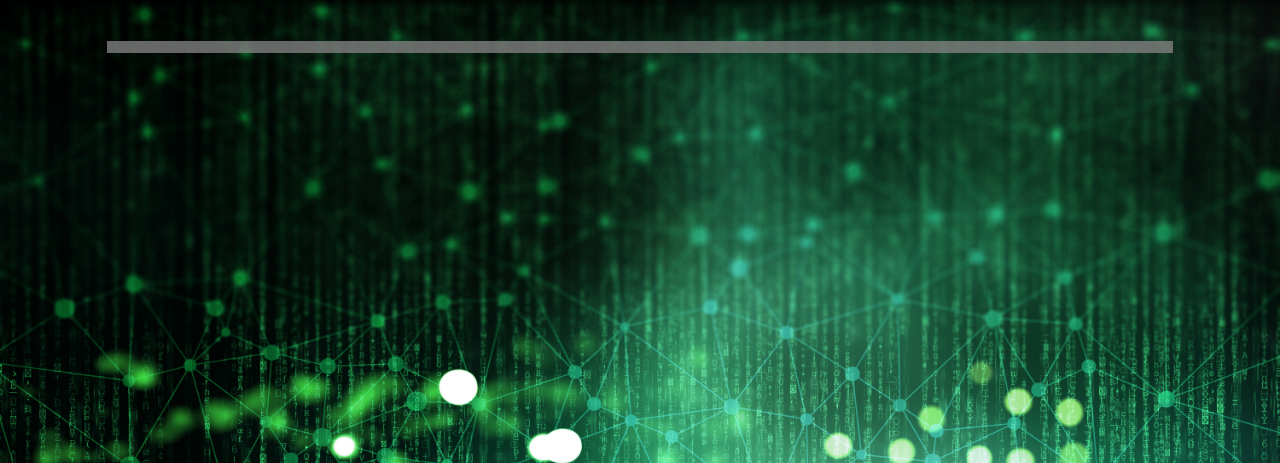
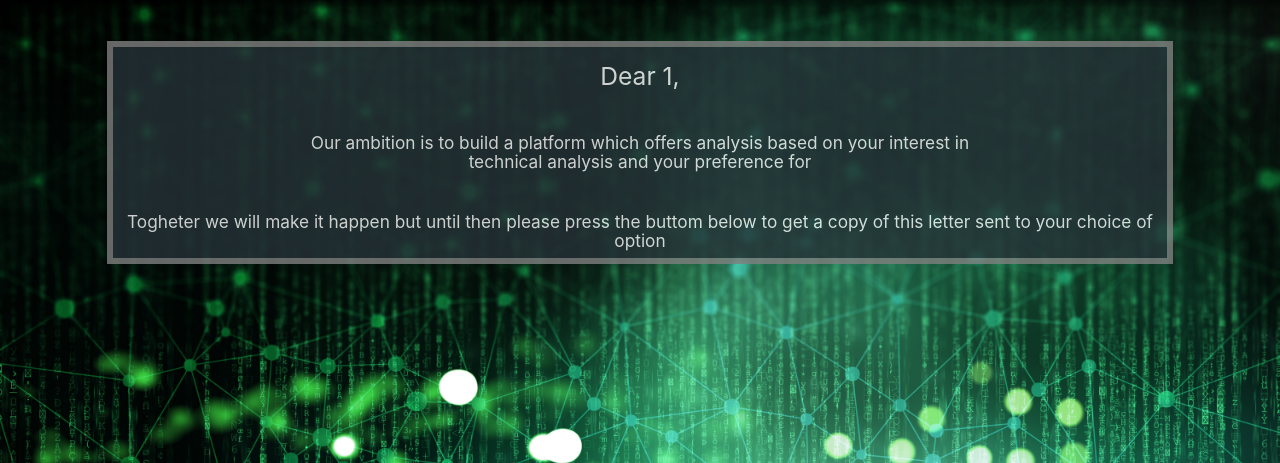
Before and after one commit to GurraT/Totebo-Trading, a Flask app: page /toolbox/1 in a window 1280 px wide. Shown: the part 137-600 px from the top of the page. Run offline with Flask 2, Linux system fonts and the light colour scheme; the visitor is signed in with stand-in values (Sample User, id 1); data that the repository does not hold is empty; some libraries are stand-ins or nearby versions.

Commit message:
Updated toolbox page

```diff
--- a/app.py
+++ b/app.py
@@ -142,10 +142,10 @@ def logout():
 @app.route("/toolbox/<name>", methods=["GET", "POST"])
 def toolbox(name):
     name = mongo.db.categories.find({"name": session["name"]})
-    preference = mongo.db.categories.find()
+    stockinfo = list(mongo.db.stockinfo.find())
 
     if session["name"]:
-        return render_template("toolbox.html", name=name)
+        return render_template("toolbox.html", name=name, stockinfo=stockinfo)
 
     return render_template("profile.html")
 
--- a/static/css/style.css
+++ b/static/css/style.css
@@ -136,6 +136,11 @@ header{
     font-size: 48px;
 }
 
+/*Toolbox page*/
+.selection{
+   border: black 3px solid;
+}
+
 @media screen and (max-width: 1000px) {
 
     .buttom-large{
--- a/templates/register.html
+++ b/templates/register.html
@@ -4,6 +4,7 @@
 
 
   <div class="row #000000 black registerpage">
+      <!-- Link to Login page-->
         <div class="col s8 offset-s2 ">
             <h5 class="center-align linktext"> Already a Member ??  <i class="fas fa-hand-point-right"></i> <a href="{{url_for('login')}}">  Login here  </a> <i class="fas fa-hand-point-left"></i></h5>
         </div>
--- a/templates/toolbox.html
+++ b/templates/toolbox.html
@@ -8,35 +8,49 @@
 
     <form class="profileform col s10 offset-s1 #263238 blue-grey darken-4 white-text" method="POST" action="{{ url_for('search') }}">
           <!-- List with technical indicator choosen for building a stockportfolio -->
-         {% for name in name %}
-         <h5 class="center-align"> Welcome {{name.name}}! </h5>
-         <h6 class="center-align"> <br> Below you find the technical environment you choosed to work with when selecting your stock portfolio</h6>
-         <br>
-         <table>
-        <thead>
-          <tr>
+
+          {% if not session.name %}
+      <!-- Link to Login page-->
+        <div class="col s8 offset-s2 ">
+            <h5 class="center-align linktext"> Already a Member ??  <i class="fas fa-hand-point-right"></i> <a href="{{url_for('login')}}">  Login here  </a> <i class="fas fa-hand-point-left"></i></h5>
+        </div>
+          {% endif %}
+      <div class="s6-offset-s3">
+          <h5 class="center-align"> Dear {{session.user}}, <br> </h5>
+      {% for info in stockinfo %}
+         <h6 class="center-align"> "{{ info.Company_name }}" opened at {{ info.Opening_price}}$ and closed at {{info.Closing_price}}$ during {{info.Date}} </h6>
+      {% endfor %}
+      <br>
+      <h6 class="center-align"> Our ambition is to build a platform which offers analysis based on your interest in <br> technical analysis and your preference for </h6>
+      <br>
+      {% for name in name %}
+       <table>
+        <div class="row">
+            <div class="col s4 offset-s4 selection">
               {% if name.RSI == "on" %}
-              <th class="center-align">RSI</th>
+              <p class="col">RSI</p>
               {% endif %}
             {% if name.MACD == "on" %}
-              <th class="center-align">MACD </th>
+              <p class="col">MACD </p>
               {% endif %}
             {% if name.EMA == "on" %}
-              <th class="center-align">EMA</th>
+              <p class="col">EMA</p>
               {% endif %}
             {% if name.Trend== "on" %}
-              <th class="center-align">Trend</th>
+              <p class="col">Trend</p>
               {% endif %}
             {% if name.Bollinger== "on" %}
-              <th class="center-align">Bollinger</th>
+              <p class="col">Bollinger</p>
               {% endif %}
              {% if name.SMA == "on" %}
-              <th class="center-align">SMA</th>
+              <p class="col">SMA</p>
               {% endif %}
-      </tr>
-        </thead>
+        </div>
+        </div>
       </table>
       {% endfor %}
+        <h6 class="center-align"> Togheter we will make it happen but until then please press the buttom below to get a copy of this letter sent to your choice of option </h6>
+      </div>
     </form>
     </div>
 {% endblock %}
```
